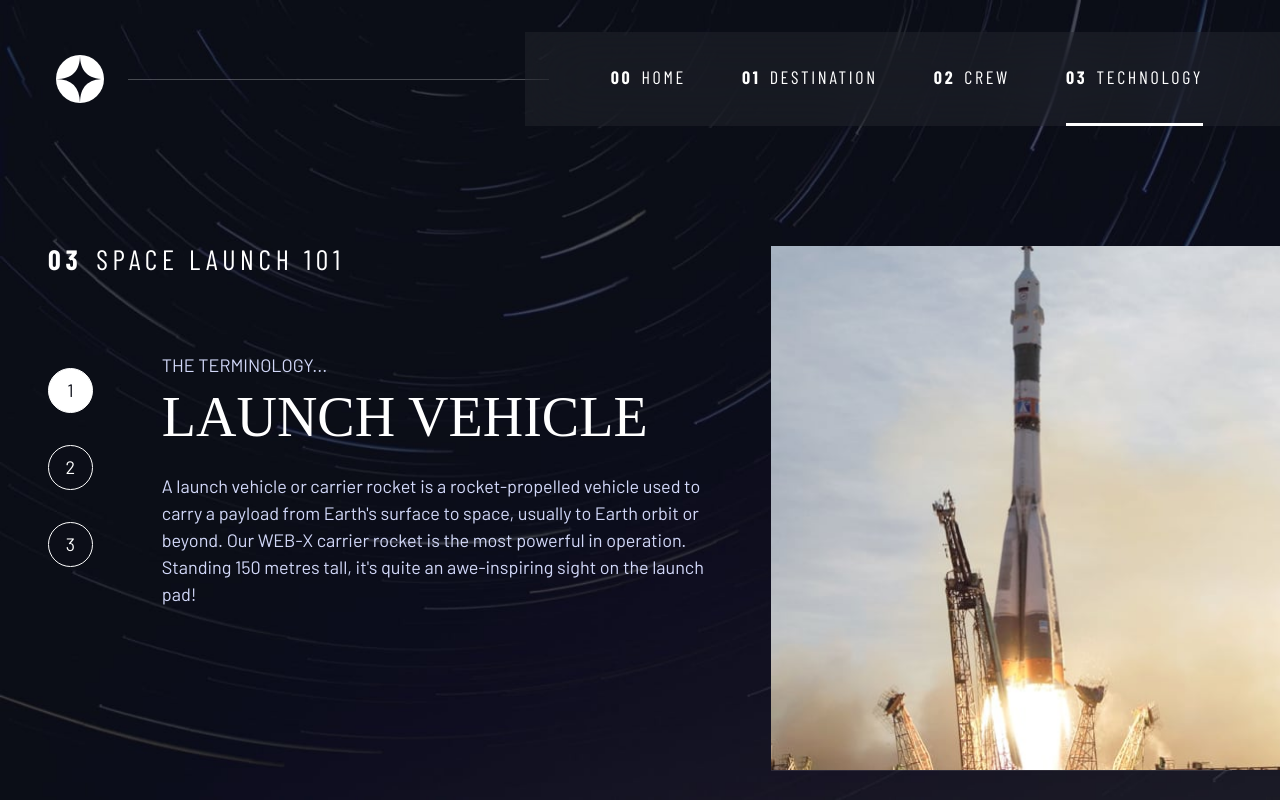
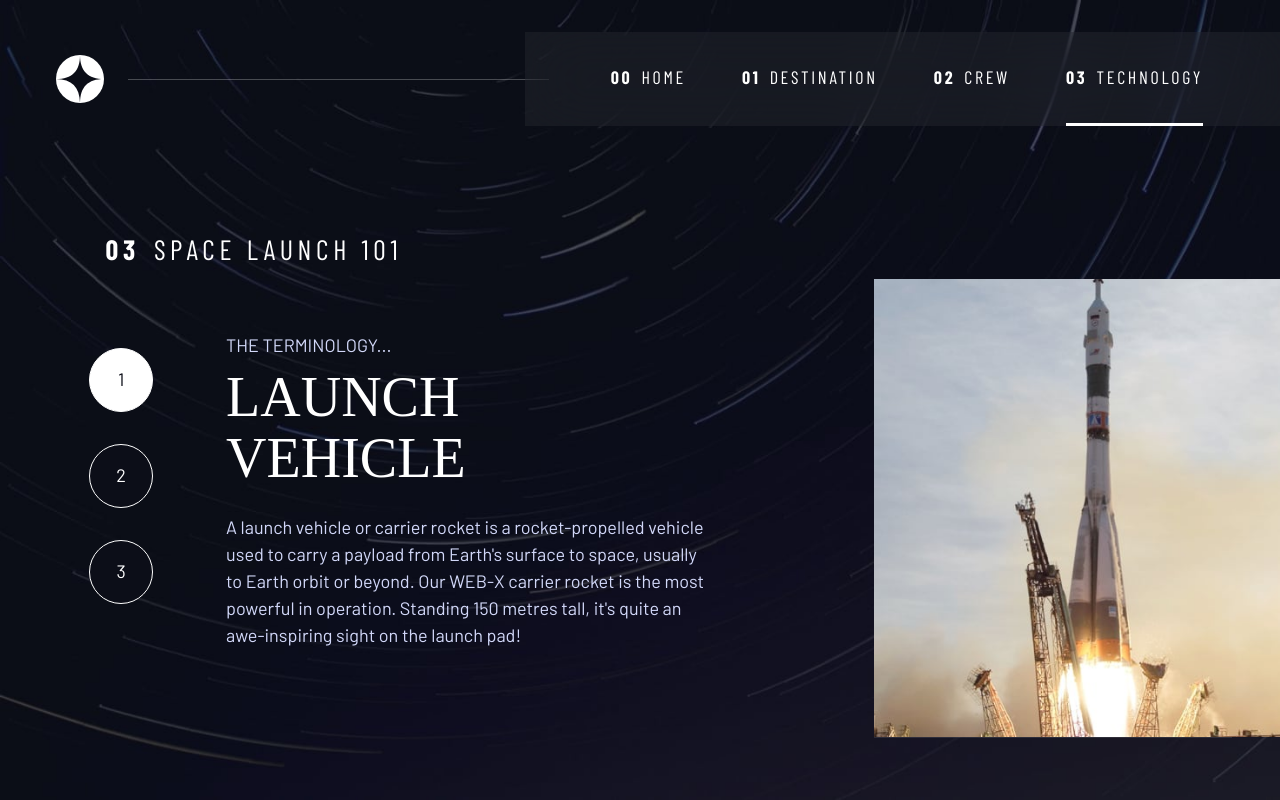
Before and after one commit to juanc-escobar/SpaceTravelWebsite, a React (Vite) app: page /Technology in a window 1280 px wide. Built offline with nearby package versions, Linux system fonts and the light colour scheme; a web font is replaced by a local one.

Commit message:
Space Travel Website Final Commit

```diff
--- a/index.html
+++ b/index.html
@@ -2,9 +2,9 @@
 <html lang="en">
   <head>
     <meta charset="UTF-8" />
-    <link rel="icon" type="image/svg+xml" href="/vite.svg" />
+    <link rel="icon" type="image/svg+xml" href="./src/assets/shared/logo.svg" />
     <meta name="viewport" content="width=device-width, initial-scale=1.0" />
-    <title>Vite + React</title>
+    <title>Space Travel</title>
     <!-- Google fonts -->
     <link rel="preconnect" href="https://fonts.googleapis.com">
     <link rel="preconnect" href="https://fonts.gstatic.com" crossorigin>
--- a/src/index.css
+++ b/src/index.css
@@ -270,7 +270,7 @@ input, button, textarea, select {
 /* primary-header */
 
 .logo {
-  margin: 1.5rem clamp(1.5rem,5vw,3.5rem)
+  margin: 1.5rem clamp(1.5rem,5vw,3.5rem);
 }
 
 .primary-header {
@@ -482,7 +482,7 @@ input, button, textarea, select {
   min-height: 100vh;
   background-size: cover;
   background-position: bottom center;
-
+ overflow-x: hidden;
 }
 
 
@@ -619,6 +619,7 @@ input, button, textarea, select {
 
 .grid-container--crew > .crew-details {
   grid-area: content;
+  margin-bottom: 3.5rem;
 }
 
 .crew-details h2 {
@@ -663,6 +664,7 @@ input, button, textarea, select {
 
 .technology-details {
   --flow-space: 1.5rem;
+  margin-bottom: 3.5rem;
 }
 
 .tech-title {
@@ -690,6 +692,10 @@ input, button, textarea, select {
     'image';
   }
 
+  .grid-container--crew > .crew-details {
+    margin-bottom: 0;
+  }
+
   .grid-container--technology {
     grid-template-areas:
     'title'
@@ -700,6 +706,7 @@ input, button, textarea, select {
 
   .technology-details {
     width: clamp(25rem,30vw + 10rem ,80rem);
+    margin-bottom: 0;
   }
 
 }
@@ -739,7 +746,7 @@ input, button, textarea, select {
 
   .grid-container--destination > picture,
   .grid-container--crew > picture {
-    max-width: 90%;
+    max-width: 100%;
   }
 
   .destination-meta {
@@ -754,6 +761,10 @@ input, button, textarea, select {
     '. tabs image .';
   }
 
+  .grid-container--crew > .crew-details {
+    justify-self: start;
+  }
+
   .grid-container--crew > .dot-indicators {
     justify-self: start;
   }
@@ -764,38 +775,72 @@ input, button, textarea, select {
 
   .grid-container--technology {
     grid-template-areas:
-    '. title title title  image .'
-    '. tabs  content content image .'
-    '. tabs  content content  image .';
+    '. title  title image .'
+    '. tabs  content image .'
+    '. tabs  content  image .';
     grid-template-columns: auto minmax(0, 0.3fr) minmax(0, 1fr) minmax(0, 1fr) auto;
   }
 
-  .numbers-indicators {
-    flex-direction: column;
+  .grid-container--technology .numbered-title {
+    justify-self: start;
+    padding-left: clamp(1vw, 4.5vw, 6vw);
   }
 
   .full-width {
     left: 0;
     margin-left: 0;
-    margin-right: -4vw;
-    max-width: 40vw;
+    margin-right: -7vw;
+    max-width: 35vw;
+    min-width: 20vw;
     position: relative;
     right: 0;
-    width: 50vw;
+    width: 35vw;
     transform: scale(1);
   }
 
-  .numbers-indicators{
+  .numbers-indicators {
+    flex-direction: column;
     align-self: start;
-    justify-self: start;
+    justify-self: center;
+  }
+
+
+  .numbers-indicators > * {
+    width: 4rem;
+    height: 4rem;
   }
 
   .technology-details {
     align-self: end;
     justify-self: start;
+    width: clamp(300px, 100px + 30vw, 600px);
   }
 
   .grid-container--technology > picture {
     justify-self: end;
   }
 }
+
+
+
+@media (min-width:120.5em) {
+
+  .grid-container--technology {
+    grid-template-columns: minmax(0, 0.2fr) minmax(0, 0.3fr) minmax(0, 1fr) minmax(0, 1fr) minmax(0, 0.2fr);
+  }
+
+  .full-width {
+    margin-left: 0;
+    max-width: 25vw;
+    width: 25vw;
+  }
+
+  .technology-details {
+    max-width: 600px;
+  }
+
+  .grid-container--technology > picture {
+    justify-self: start;
+  }
+
+}
```
